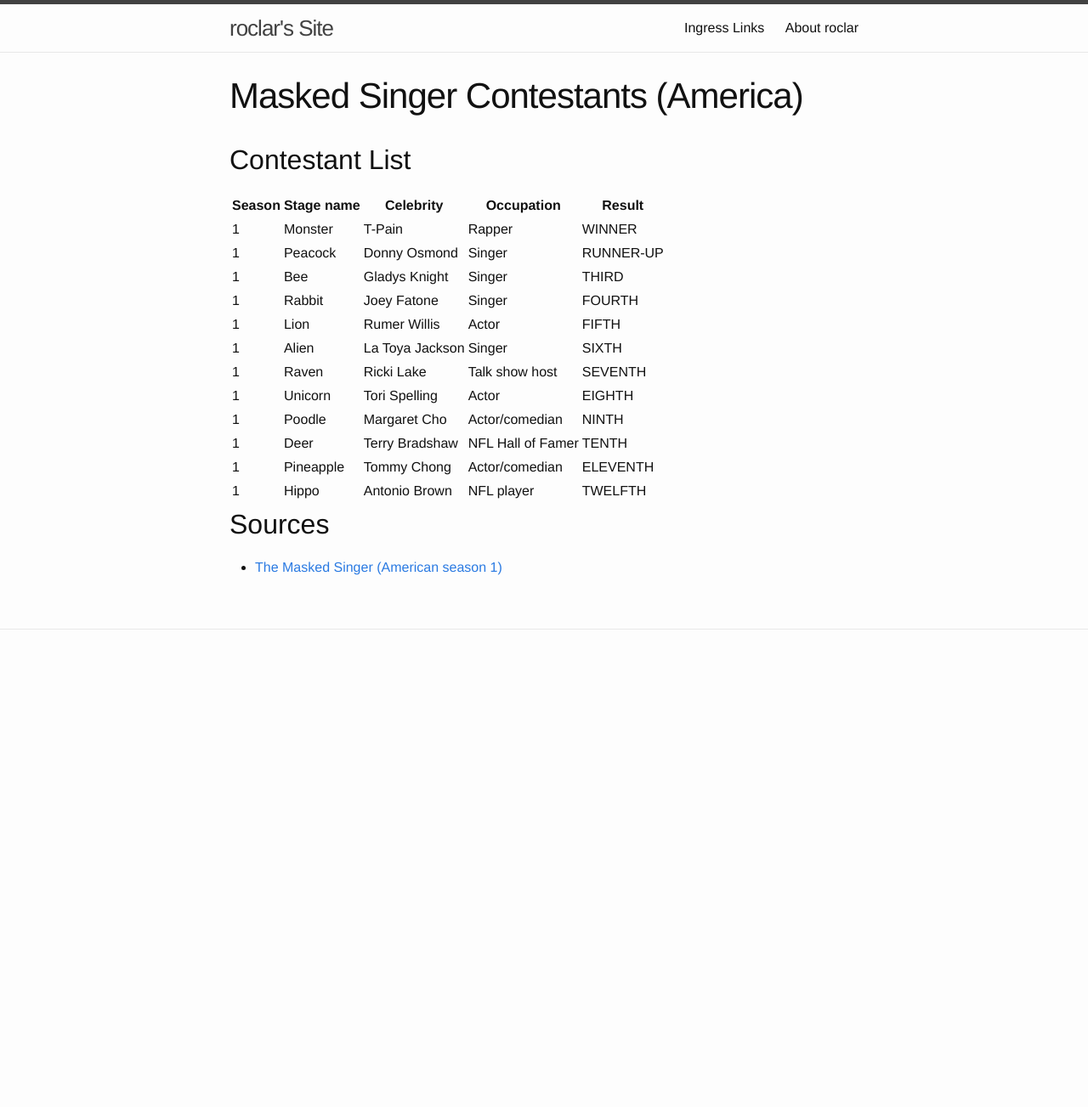
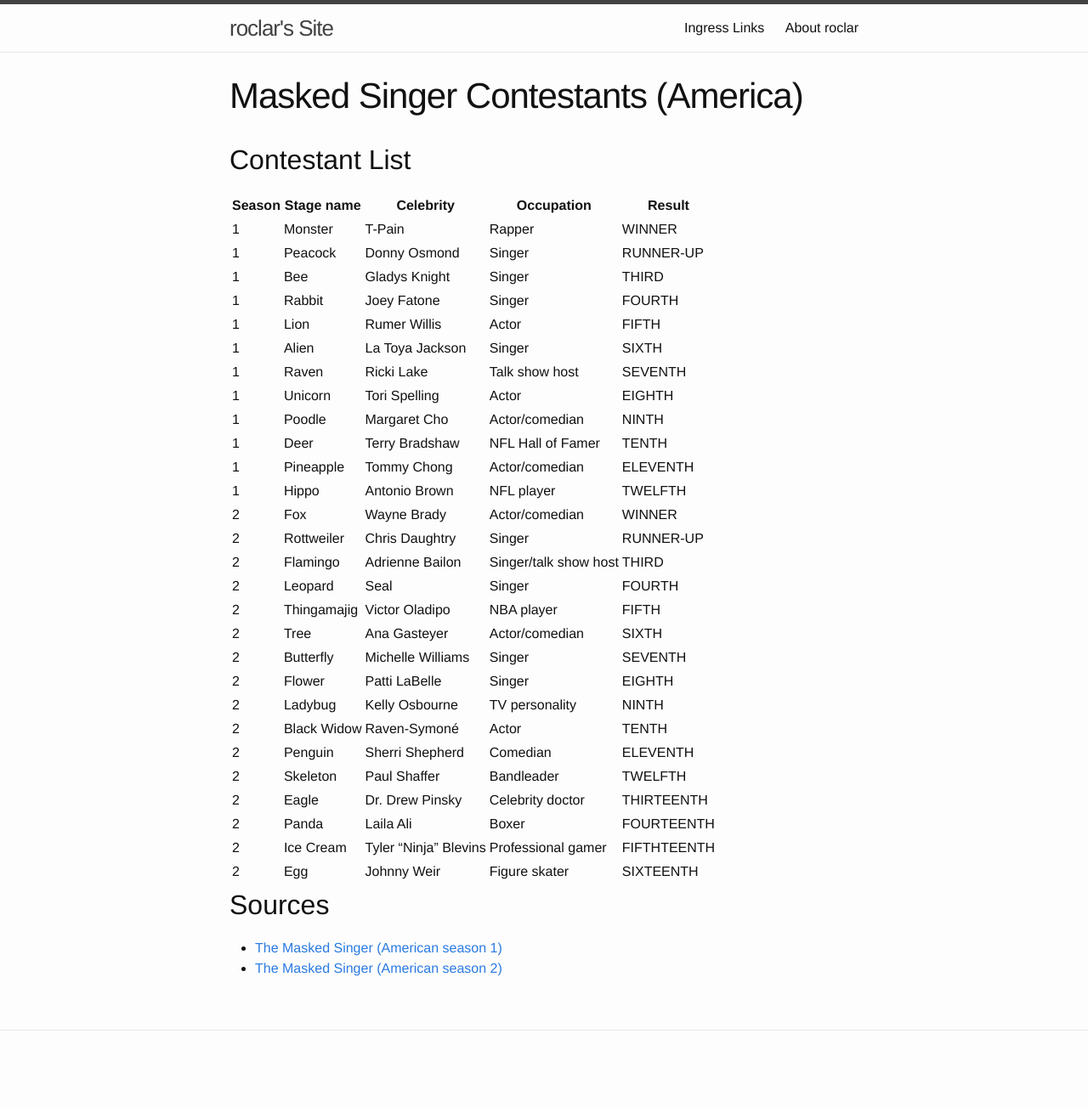
Before and after one commit to roclar/roclar.github.io, a Jekyll site: the page built from MaskedSingerContestants.md, in a window 1280 px wide. Shown: the whole page at 85% size. Built offline with Jekyll 4.4.1, drawn with Linux system fonts in a browser that asks for light colours; before the commit the page ends 900 px from its top, so only the background shows below that.

Commit message:
Added seasons 1 and 2

```diff
--- a/MaskedSingerContestants.md
+++ b/MaskedSingerContestants.md
@@ -20,7 +20,24 @@
 | 1 | Deer | Terry Bradshaw | NFL Hall of Famer | TENTH |
 | 1 | Pineapple | Tommy Chong | Actor/comedian | ELEVENTH |
 | 1 | Hippo | Antonio Brown | NFL player | TWELFTH |
+| 2 | Fox | Wayne Brady | Actor/comedian | WINNER |
+| 2 | Rottweiler | Chris Daughtry | Singer | RUNNER-UP |
+| 2 | Flamingo | Adrienne Bailon | Singer/talk show host | THIRD |
+| 2 | Leopard | Seal | Singer | FOURTH |
+| 2 | Thingamajig | Victor Oladipo | NBA player | FIFTH |
+| 2 | Tree | Ana Gasteyer | Actor/comedian | SIXTH |
+| 2 | Butterfly | Michelle Williams | Singer | SEVENTH |
+| 2 | Flower | Patti LaBelle | Singer | EIGHTH |
+| 2 | Ladybug | Kelly Osbourne | TV personality | NINTH |
+| 2 | Black Widow | Raven-Symoné | Actor | TENTH |
+| 2 | Penguin | Sherri Shepherd | Comedian | ELEVENTH |
+| 2 | Skeleton | Paul Shaffer | Bandleader | TWELFTH |
+| 2 | Eagle | Dr. Drew Pinsky | Celebrity doctor | THIRTEENTH |
+| 2 | Panda | Laila Ali | Boxer | FOURTEENTH |
+| 2 | Ice Cream | Tyler "Ninja" Blevins | Professional gamer | FIFTHTEENTH |
+| 2 | Egg | Johnny Weir | Figure skater | SIXTEENTH |
 
 ## Sources
 
 * [The Masked Singer (American season 1)](https://en.wikipedia.org/wiki/The_Masked_Singer_(American_season_1))
+* [The Masked Singer (American season 2)](https://en.wikipedia.org/wiki/The_Masked_Singer_(American_season_2))
```
